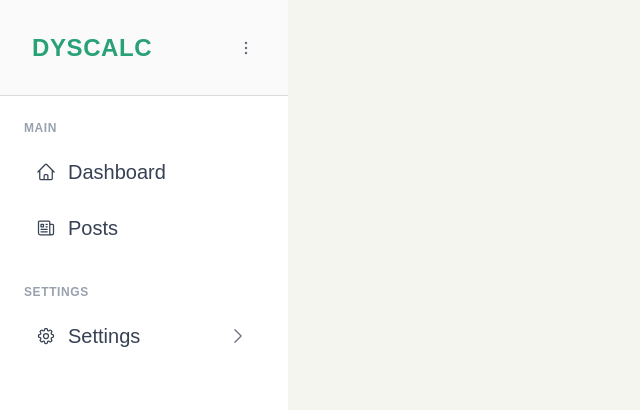
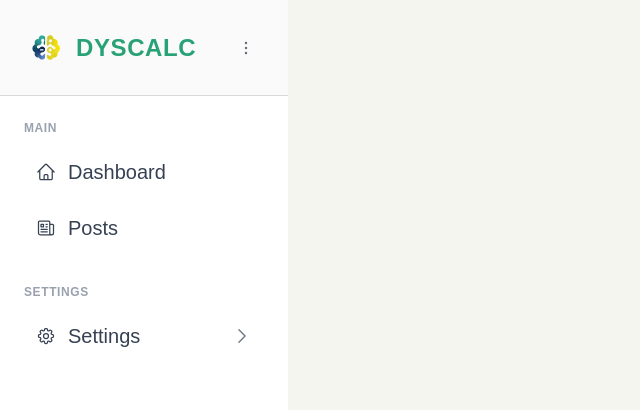
Before and after one commit to DysCalc/DysCalc-App-Frontend, a Next.js app: page /dashboard in a window 1280 px wide. Shown: the top 410 px of the page, without its empty margins (0-640 px from the left). Built offline with nearby package versions, Linux system fonts and the light colour scheme; a web font is replaced by a local one.

Commit message:
Minor Update in sidebar appearance.

```diff
--- a/components/Sidebar.tsx
+++ b/components/Sidebar.tsx
@@ -2,6 +2,7 @@
 
 import { useState } from "react";
 import Link from "next/link";
+import Image from "next/image";
 import {
   ArrowsRightLeftIcon,
   ChevronRightIcon,
@@ -28,17 +29,26 @@ export default function Sidebar() {
             collapsed ? "justify-center px-4" : "justify-between px-8"
           }`}
         >
-          {!collapsed && (
-            <h1 className="text-2xl font-extrabold tracking-wide text-[#29A177]">
+          <div className="flex items-center">
+            {/* Icon (always visible) */}
+            <Image
+              src="/icons/dyscalc-icon.svg"
+              alt="DysCalc Icon"
+              width={28}
+              height={28}
+              className="shrink-0"
+            />
+
+            <h1
+              className={`font-extrabold tracking-wide text-[#29A177] text-2xl transition-all duration-300 ${
+                collapsed
+                  ? "ml-0 opacity-0 w-0 overflow-hidden"
+                  : "ml-4 opacity-100"
+              }`}
+            >
               DYSCALC
             </h1>
-          )}
-
-          {collapsed && (
-            <h1 className="text-2xl font-extrabold tracking-wide text-[#29A177]">
-              D
-            </h1>
-          )}
+          </div>
 
           <div className="relative flex items-center">
             {!collapsed && (
@@ -51,9 +61,9 @@ export default function Sidebar() {
               onClick={() => setCollapsed(!collapsed)}
               className={`absolute ${
                 collapsed ? "-right-14 opacity-100" : "-right-11 opacity-0 group-hover:opacity-100 group-hover:translate-x-1"
-              } rounded-md border border-gray-500 bg-white p-1 shadow-sm transition-all duration-500`}
+              } rounded-md border border-white bg-[#29A177] p-1 shadow-sm transition-all duration-500`}
             >
-              <ArrowsRightLeftIcon className="h-5 w-5 text-gray-500" />
+              <ArrowsRightLeftIcon className="h-5 w-5 text-gray-500 text-white" />
             </button>
           </div>
         </div>
@@ -117,33 +127,34 @@ export default function Sidebar() {
 
           <Link
             href="/settings"
-            className={`flex h-12 text-xl items-center rounded-lg text-gray-700 transition-all duration-700 hover:bg-[#F3FBF7] hover:text-[#29A177] ${
+            className={`group flex h-12 items-center rounded-lg text-gray-700 transition-all duration-700 hover:bg-[#F3FBF7] hover:text-[#29A177] ${
               collapsed
-                ? "justify-center"
-                : "justify-between px-3 text-base"
+                ? "justify-center px-0" : "justify-between px-3"
             }`}
           >
-            {collapsed ? (
+            <div className="flex items-center min-w-0">
               <Cog8ToothIcon className="h-5 w-5 shrink-0" />
-            ) : (
-              <>
-                <div className="flex items-center gap-3">
-                  <Cog8ToothIcon className="h-5 w-5 shrink-0" />
+
               <span
-                    className={`overflow-hidden whitespace-nowrap transition-all duration-800 ease-in-out text-xl${
+                className={`overflow-hidden whitespace-nowrap text-xl transition-all duration-800 ease-in-out ${
                   collapsed
-                        ? "ml-0 w-0 opacity-0 translate-x-[-10px]"
-                        : "ml-3 w-auto opacity-100 translate-x-0"
+                    ? "ml-0 max-w-0 opacity-0 -translate-x-2"
+                    : "ml-3 opacity-100 translate-x-0"
                 }`}
               >
-                    Settings</span>
+                Settings
+              </span>
             </div>
 
-                <div className="group/icon p-1">
-                  <ChevronRightIcon className="h-5 w-5 text-gray-500 transition-transform duration-600 group-hover/icon:rotate-90" />
+            <div
+              className={`overflow-hidden transition-all duration-500 ease-in-out ${
+                collapsed
+                  ? "ml-0 max-w-0 opacity-0 translate-x-2"
+                  : "ml-2 max-w-[24px] opacity-100 translate-x-0"
+              }`}
+            >
+              <ChevronRightIcon className="h-5 w-5 text-gray-500 transition-transform duration-500 group-hover:rotate-90" />
             </div>
-              </>
-            )}
           </Link>
         </nav>
       </div>
@@ -160,9 +171,7 @@ export default function Sidebar() {
           }`}
         >
           {/* Avatar */}
-          <div className="h-11 w-11 shrink-0 rounded-full bg-white" />
-
-          {/* Text (animated instead of removed) */}
+          <div className="h-11 w-11 shrink-0 rounded-full bg-white transition-all duration-300 hover:ring-4 hover:ring-white/40 hover:ring-offset-2 hover:ring-offset-[#29A177] hover:scale-105" />
           <div
             className={`min-w-0 overflow-hidden transition-all duration-600 ${
               collapsed
```
Also changed, not shown: public/icons/dyscalc-icon.svg (added). Lines whose indentation alone changed are shown as unchanged.
